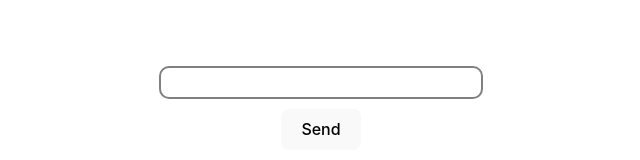
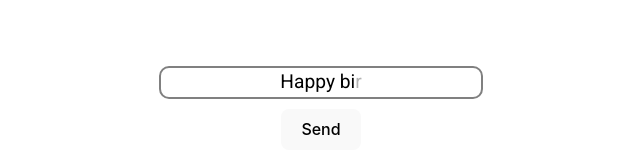
Before and after one commit to Douglasemmanuel/Joy, a React (Vite) app: page / in a window 1280 px wide. Shown: the part 292-452 px from the top of the page, without its empty margins (319-959 px from the left). Built offline with nearby package versions, Linux system fonts and the light colour scheme.

Commit message:
finished up

```diff
--- a/src/pages/Page3.jsx
+++ b/src/pages/Page3.jsx
@@ -67,7 +67,7 @@ const TextTyping = ({ text  , setStep , setVisible}) => {
     return (
       <div>
         {typedText.split('').map((char, index) => (
-          <motion.span key={index} variants={characterVariants} initial="hidden" animate="visible" style={{fontSize:'1.2rem', fontFamily:"Roboto" , color:'white' }}>
+          <motion.span key={index} variants={characterVariants} initial="hidden" animate="visible" style={{fontSize:'1.2rem', fontFamily:"Roboto" , color:'black' }}>
             {char}
           </motion.span>
         ))}
```
